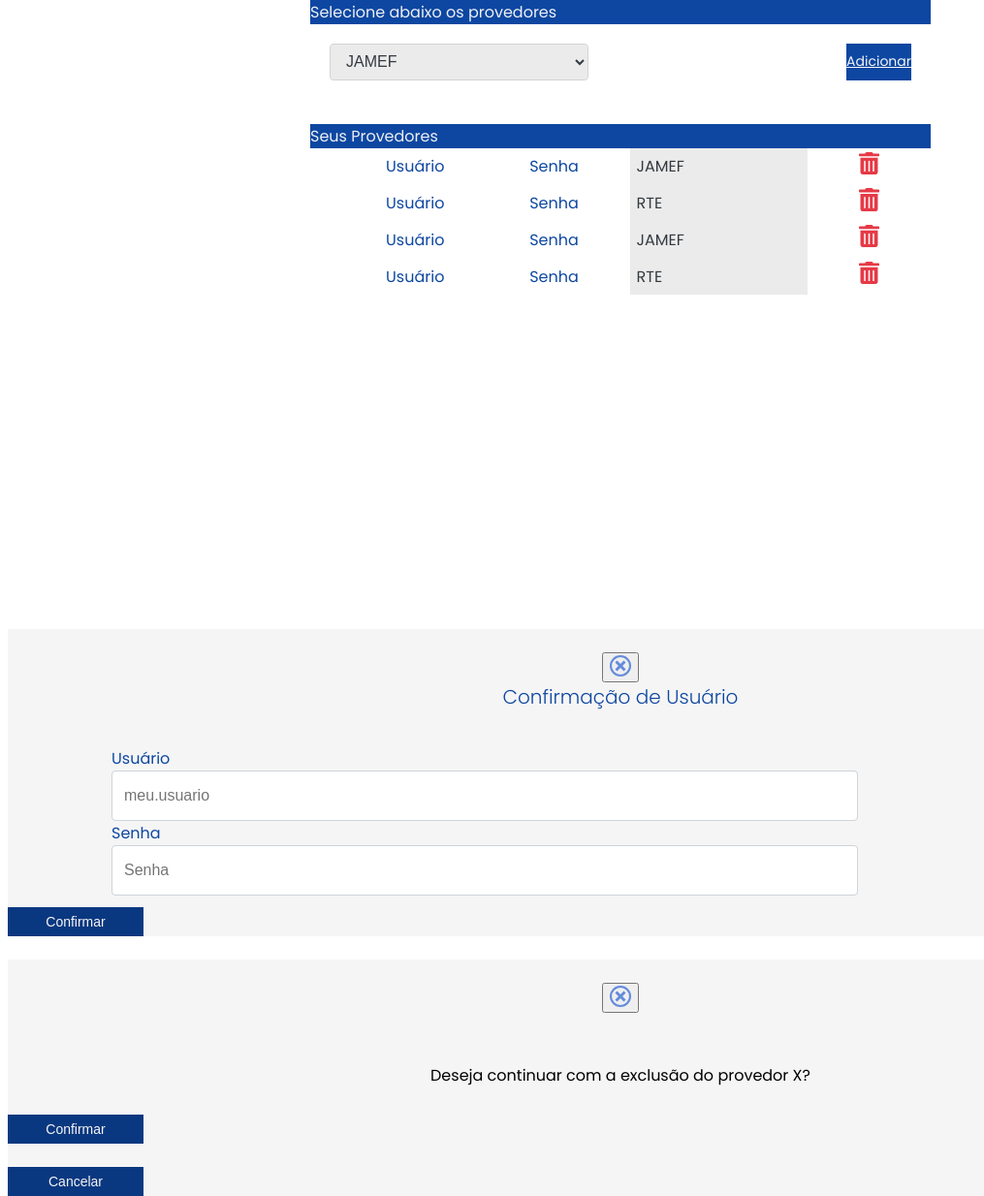
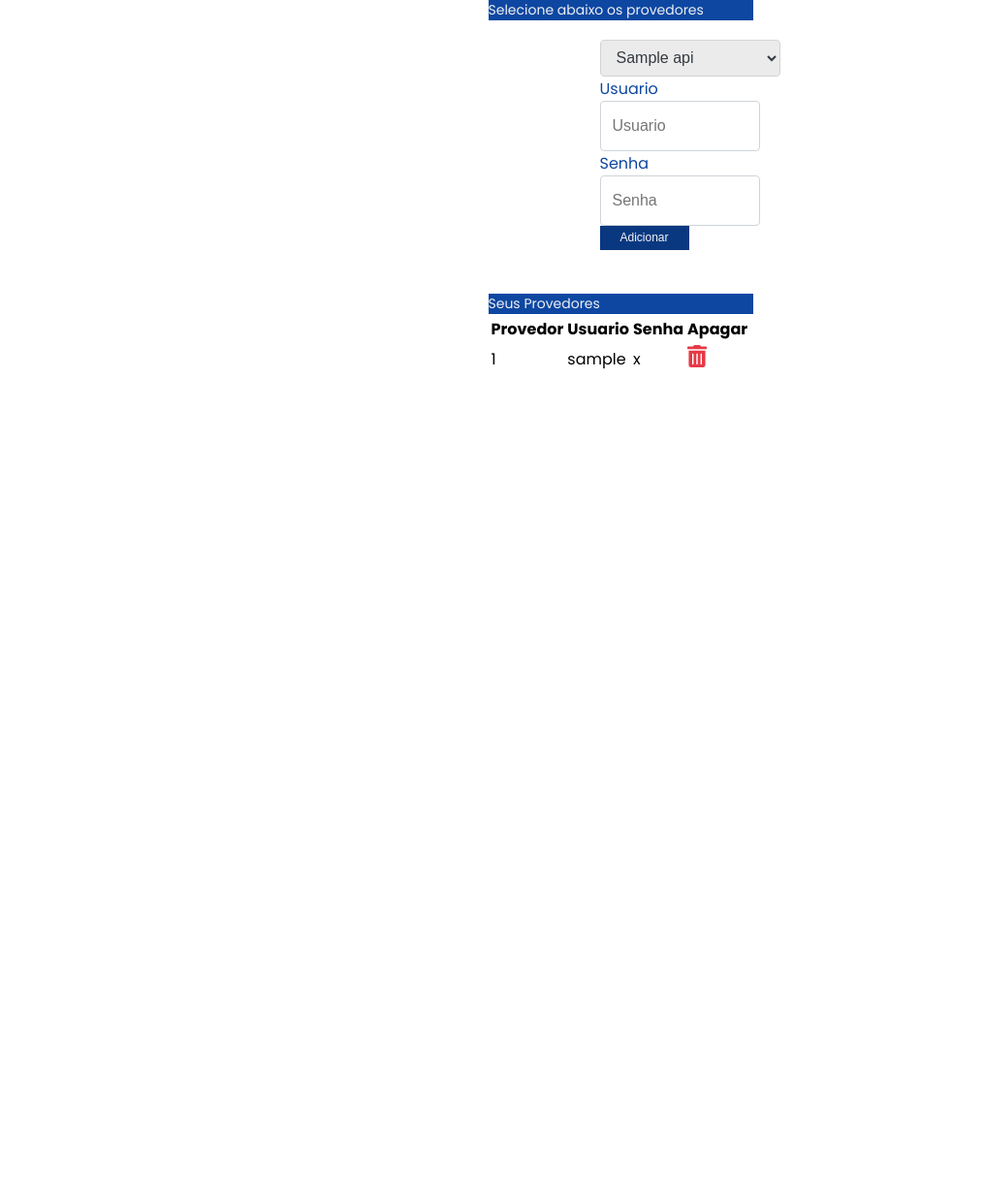
Before and after one commit to lorenecarniel/ExpressoApi, a PHP site: page /Settings/settings.php in a window 1280 px wide; the page is wider, and only the part inside the window is pictured. Shown: the part 159-1393 px from the top of that part at 97% size, without its empty margins (0-1015 px from the left). After the commit the page ends 540 px from the top of that part, so only its background shows below. Run offline with PHP 8.4, Linux system fonts and the light colour scheme; tables that the repository leaves empty hold one stand-in row (values such as "Sample post").

Commit message:
darkMode working and settings page

```diff
--- a/View/Home/styles/stylesContrast.css
+++ b/View/Home/styles/stylesContrast.css
@@ -226,6 +226,10 @@ input:checked + .slider:before {
   box-shadow: 2px 2px 6px 0px rgba(0, 0, 0, 0.61);
 }
 
+#page-menu.dark .right {
+  background-color: #424242;
+}
+
 /* *Filtro* */
 
 #page-menu.dark #date {
--- a/View/Login/styles.css
+++ b/View/Login/styles.css
@@ -99,3 +99,7 @@ span {
   align-items: center;
   justify-content: center;
 }
+
+img.entregador-responsivo {
+  width: 100%;
+}
--- a/View/Settings/settings.php
+++ b/View/Settings/settings.php
@@ -1,3 +1,41 @@
+<?php
+    require_once "../../Database/conection.php";
+
+    $pdo = Connect::getConnection();
+
+    if (isset($_POST['insert'])) {
+        $usuarioCadastrado = $_POST['username'];
+
+        $res = $pdo->query("SELECT COUNT(*) FROM CLIENTAPI WHERE USERNAME = '$usuarioCadastrado'");
+        $count = $res->fetchColumn();
+
+        if ($count > 0) {
+            echo "Há ".$count." usuarios já cadastrados";
+        }else{
+
+                $username = $_POST['username'];
+                $password = $_POST['password'];
+                $provedor = $_POST['provedores'];
+
+                try {
+                    $inserir = $pdo->query("INSERT INTO CLIENTAPI(USERNAME, PASSWORD, CLIENTID) VALUES ('$username','$password','$provedor')");
+                } catch (PDOException $e) {
+                    echo "Erro ao iserir: ".$e->getMessage();
+                }
+
+        }
+    }
+
+    if (isset($_GET['acao'])&&$_GET['acao']=='del') {
+        $ApiId = $_GET['Id'];
+        try {
+            $stmt = $pdo->query("DELETE FROM CLIENTAPI WHERE APIID = '$ApiId'");
+        } catch (PDOException $e) {
+            echo "Erro: ".$e->getMessage();
+        }
+    }
+?>
+
 <!DOCTYPE html>
 <html>
 
@@ -31,133 +69,84 @@
         <main class="content">
 
             <!-- Conteúdo Configurações -->
-            <div class="card config-props">
-                <div id="card-settings" class="card-header">
+            <div class="card">
+        <div class="card-header">
           Selecione abaixo os provedores
         </div>
         <div class="card-body-a">
             <div class="card-y1">
-                        <select class="form-control-1">
-                            <option>JAMEF</option>
+                <form action="./home.php" method="POST">
+                    <select name="provedores" class="form-control-1 col-md-6">
+                        <?php
+                            try {
+                                $sql = $pdo->query("SELECT * FROM API");
+                                if ($sql->execute()) {
+                                    while ($res = $sql->fetch(PDO::FETCH_OBJ)) {
+                                        echo "<option value='$res->NAME'>".$res->NAME."</option>";
+                                    }
+                                }else{
+                                    echo "Erro: não foi possivel listar os registros";
+                                }
+                            } catch (PDOException $e) {
+                                echo "Erro: ".$e->getMessage();
+                            }
+                        ?>
                     </select>
+                    <div class="form-row">
+                        <div class="form-group col-md-6">
+                            <label for="nome">Usuario</label>
+                            <input type="text" name="username" class="form-control" placeholder="Usuario" required>
                         </div>
-                    <div class="card-z"></div>
-                    <div class="card-y2">
-                        <a href="#" class="btn btn-primary addProvider" data-toggle="modal" data-target="#modalConfirmUser">Adicionar</a>
+                        <div class="form-group col-md-6">
+                            <label for="password">Senha</label>
+                            <input type="password" name="password" class="form-control" placeholder="Senha" required>
                         </div>
+                        <div class="card-y2 col-md-6">
+                            <button type="submit" name="insert" class="btn btn-primary">Adicionar</button>
+                        </div>
+                    </div>
+                </form>
+            </div>
+
         </div>
     </div>
     <br>
-            <div class="card config-props">
-                <div id="card-settings" class="card-header">
+    <div class="card card-b">
+        <div class="card-header">
           Seus Provedores
         </div>
-                <div class="card-body" id="card-body-settings">
-                <div class="card-text">
-                            Usuário
-                        </div>
-                        <div class="card-text">
-                            Senha
-                        </div>
-                        <div id="card-provedor" class="card">
-                            <div class="card-body-b">
-                                JAMEF
-                            </div>
-                        </div>
-                        <a href="#" class="btn" data-toggle="modal" data-target="#modalConfirm"><img src="../../assets/icons/delete.svg" alt="Excluir"></a>
-                    </div>
-                    <div class="card-body" id="card-body-settings">
-                    <div class="card-text">
-                            Usuário
-                        </div>
-                        <div class="card-text">
-                            Senha
-                        </div>
-                        <div id="card-provedor" class="card">
-                            <div class="card-body-b">
-                                RTE
-                            </div>
-                        </div>
-                        <a href="#" class="btn" data-toggle="modal" data-target="#modalConfirm"><img src="../../assets/icons/delete.svg" alt="Excluir"></a>
-                    </div>
-                    <div class="card-body" id="card-body-settings">
-                    <div class="card-text">
-                            Usuário
-                        </div>
-                        <div class="card-text">
-                            Senha
-                        </div>
-                        <div id="card-provedor" class="card">
-                            <div class="card-body-b">
-                                JAMEF
-                            </div>
-                        </div>
-                        <a href="#" class="btn" data-toggle="modal" data-target="#modalConfirm"><img src="../../assets/icons/delete.svg" alt="Excluir"></a>
-                    </div>
-                    <div class="card-body" id="card-body-settings">
-                        <div class="card-text">
-                            Usuário
-                        </div>
-                        <div class="card-text">
-                            Senha
-                        </div>
-                        <div id="card-provedor" class="card">
-                            <div class="card-body-b">
-                                RTE
-                            </div>
-                        </div>
-                        <a href="#" class="btn" data-toggle="modal" data-target="#modalConfirm"><img src="../../assets/icons/delete.svg" alt="Excluir"></a>
-                    </div>
-                </div>
-            </div>
-
-            <!-- Modal de Confimação de conta -->
-            <div class="modal fade" id="modalConfirmUser" tabindex="-1" role="dialog" aria-labelledby="modalConfirmLabel" aria-hidden="true">
-                <div class="modal-dialog" role="document">
-                    <div class="modal-content">
-                        <div id="modalCorfirm-header" class="modal-header">
-                            <h5 class="modal-title" id="modalLabel">Confirmação de Usuário</h5>
-                            <button type="button" class="close" data-dismiss="modal" aria-label="Fechar">
-                                <span aria-hidden="true"><img src="../../assets/icons/exit.svg" alt=" Fechar"></span>
-                            </button>
-                        </div>
-                        <div id="padding-modalCorfirm" class="modal-body">
-                            <form>
-                                <div class="form-group">
-                                    <label for="inputUsuario">Usuário</label>
-                                    <input type="text" class="form-control" id="inputUsuario" placeholder="meu.usuario">
-                                </div>
-                                <div class="form-group">
-                                    <label for="inputPassword">Senha</label>
-                                    <input type="password" class="form-control" id="inputPassword" placeholder="Senha">
-                                </div>
-                            </form>
-                        </div>
-                        <div class="modal-footer">
-                            <button type="button" id="buttonConfirm" class="btn btn-primary bot-a">Confirmar</button>
-                        </div>
-                    </div>
-                </div>
-            </div>
-
-            <!-- Modal para "se deseja excluir" -->
-            <div class="modal fade" id="modalConfirm" tabindex="-1" role="dialog" aria-labelledby="modalConfirmLabel" aria-hidden="true">
-                <div class="modal-dialog" role="document">
-                    <div class="modal-content">
-                        <div id="modalCorfirm-header" class="modal-header">
-                            <button type="button" class="close" data-dismiss="modal" aria-label="Fechar">
-                                <span aria-hidden="true"><img src="../../assets/icons/exit.svg" alt="Fechar"></span>
-                            </button>
-                        </div>
-                        <div id="padding-modalCorfirmChoice" class="modal-body">
-                            <p>Deseja continuar com a exclusão do provedor X?</p>
-                        </div>
-                        <div class="modal-footer">
-                            <button type="button" id="buttonConfirm" class="btn btn-primary buttonRemove">Confirmar</button>
-                            <button type="button" id="buttonConfirmCancel" class="btn btn-primary buttonRemove">Cancelar</button>
-                        </div>
-                    </div>
-                </div>
+        <table class="table table-bordered">
+            <thead class="thead-light">
+                <tr>
+                    <th scope="col">Provedor</th>
+                    <th scope="col">Usuario</th>
+                    <th scope="col">Senha</th>
+                    <th scope="col">Apagar</th>
+                </tr>
+            </thead>
+            <tbody>
+                <?php
+                    try {
+                        $sql = "select * from CLIENTAPI";
+                        $stmt = $pdo->query($sql);
+                        if ($stmt->execute()) {
+                            while ($res = $stmt->fetch(PDO::FETCH_OBJ)) {
+                                echo "<tr>";
+                                echo "<td>".$res->CLIENTID."</td>";
+                                echo "<td>".$res->USERNAME."</td>";
+                                echo "<td>".$res->PASSWORD."</td>";
+                                echo "<td><a href=\"home.php?Id=".$res->APIID."&acao=del\"><img src='../../assets/icons/delete.svg'></a></td>";
+                                echo "</tr>";
+                            }
+                        }else{
+                            echo "Erro: não foi possivel listar os registros";
+                        }
+                    } catch (PDOException $e) {
+                        echo "Erro: ".$e->getMessage();
+                    }
+                ?>
+            </tbody>
+        </table>
     </div>
         </main>
     </div>
@@ -165,6 +154,7 @@
     <!--Scripts-->
     <script src="https://cdnjs.cloudflare.com/ajax/libs/popper.js/1.14.3/umd/popper.min.js"></script>
     <script src="https://stackpath.bootstrapcdn.com/bootstrap/4.1.3/js/bootstrap.min.js"></script>
+    <script src="https://code.jquery.com/jquery-3.3.1.slim.min.js"></script>
 
 </body>
 
```
Also changed, not shown: View/Dashboard/stylesDashboard.css (+21 -12 lines), View/Home/home.php (+8 -1 lines), View/Login/loginPage.html (+7 -2 lines). Lines whose indentation alone changed are shown as unchanged.
